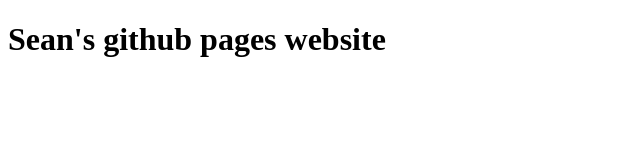
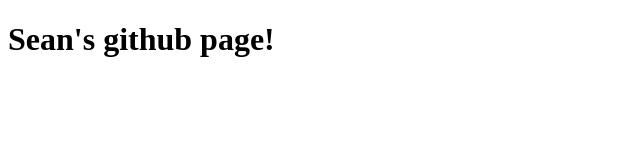
Before and after one commit to spb-nb/spb-nb.github.io, a plain HTML site: page index.html in a window 1280 px wide. Shown: the whole page, without its empty margins (0-640 px from the left). Drawn offline with Linux system fonts and the light colour scheme.

Commit message:
next one

```diff
--- a/index.html
+++ b/index.html
@@ -7,7 +7,7 @@
         <link rel="stylesheet" href="">
     </head>
     <body>
-        <h1>Sean's github pages website</h1>
+        <h1>Sean's github page!</h1>
 
     </body>
 </html>
```
